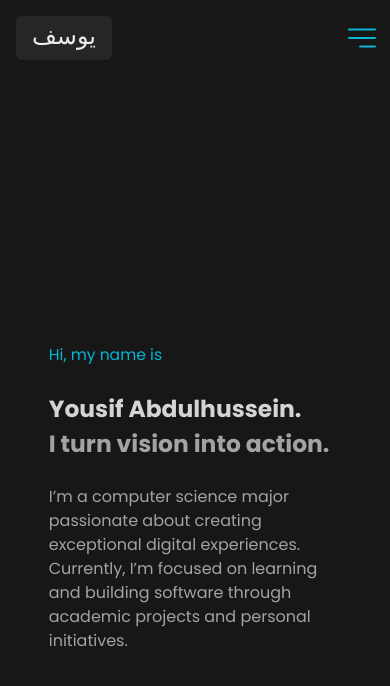
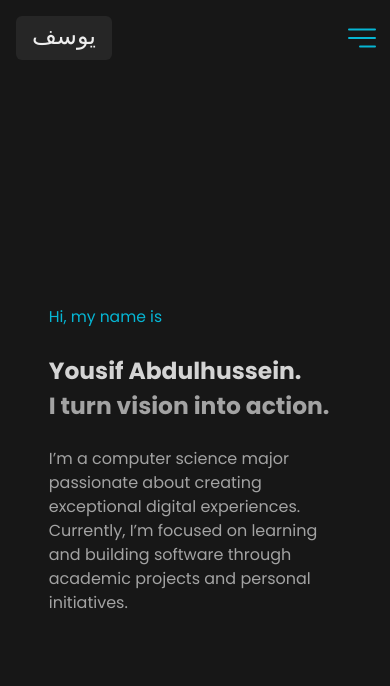
Before and after one commit to Yaucrates/porfolio, a SvelteKit app: page / in a window 390 px wide. Shown: the top 686 px of the page. Built offline with nearby package versions, Linux system fonts and the light colour scheme; a web font is replaced by a local one.

Commit message:
Height Full

```diff
--- a/src/app.css
+++ b/src/app.css
@@ -5,5 +5,5 @@
 html, body, :root {
     color: #eee;
     background: #171717;
-    /*view-transition-name: none; REMOVES FADE IN/OUT*/
+    height: 100%;
 }
--- a/src/routes/+layout.svelte
+++ b/src/routes/+layout.svelte
@@ -19,10 +19,11 @@
 </script>
 
 <SideNav />
-<Header />
-
-<div class="md:ml-48">
-    <slot />
+<div class="md:ml-48 h-full flex flex-col">
+    <Header />
+    <div class="flex-grow">
+        <slot />
+    </div>
 </div>
 
 <style>
--- a/src/routes/+page.svelte
+++ b/src/routes/+page.svelte
@@ -7,7 +7,7 @@
 </script>
 
 <OnMount>
-    <div class="h-screen flex justify-center items-center select-none">
+    <div class="h-full flex justify-center items-center select-none">
         <div class="w-3/4 gap-6 flex flex-col justify-center">
             <h3 in:fly={{ y: 200, duration: 1300 }} class="text-[14px] min-[350px]:text-[4vw] sm:text-2xl text-cyan-500">Hi, my name is</h3>
             <div class="text-[21px] min-[350px]:text-[6vw] md:text-[5.4vw] font-bold">
```
